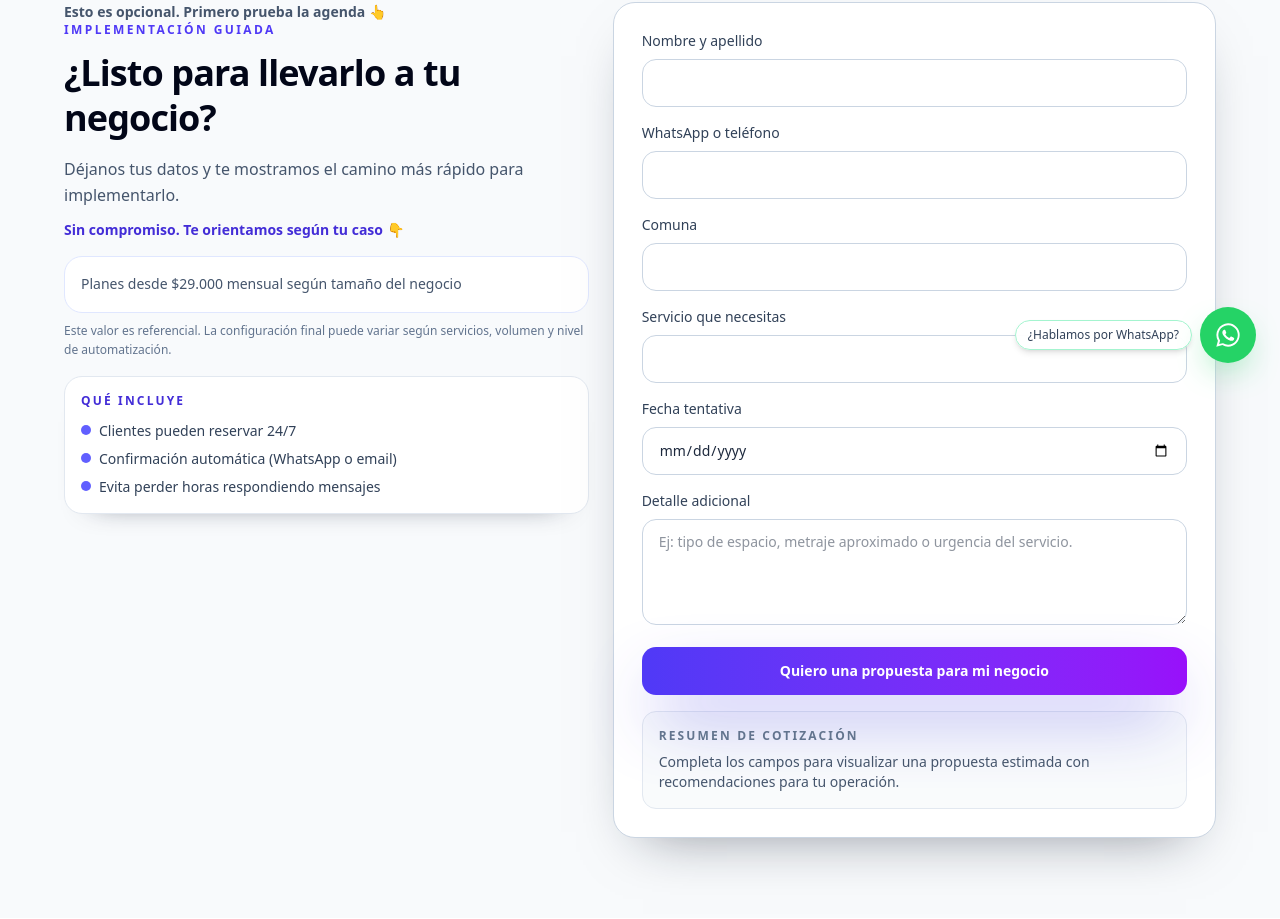
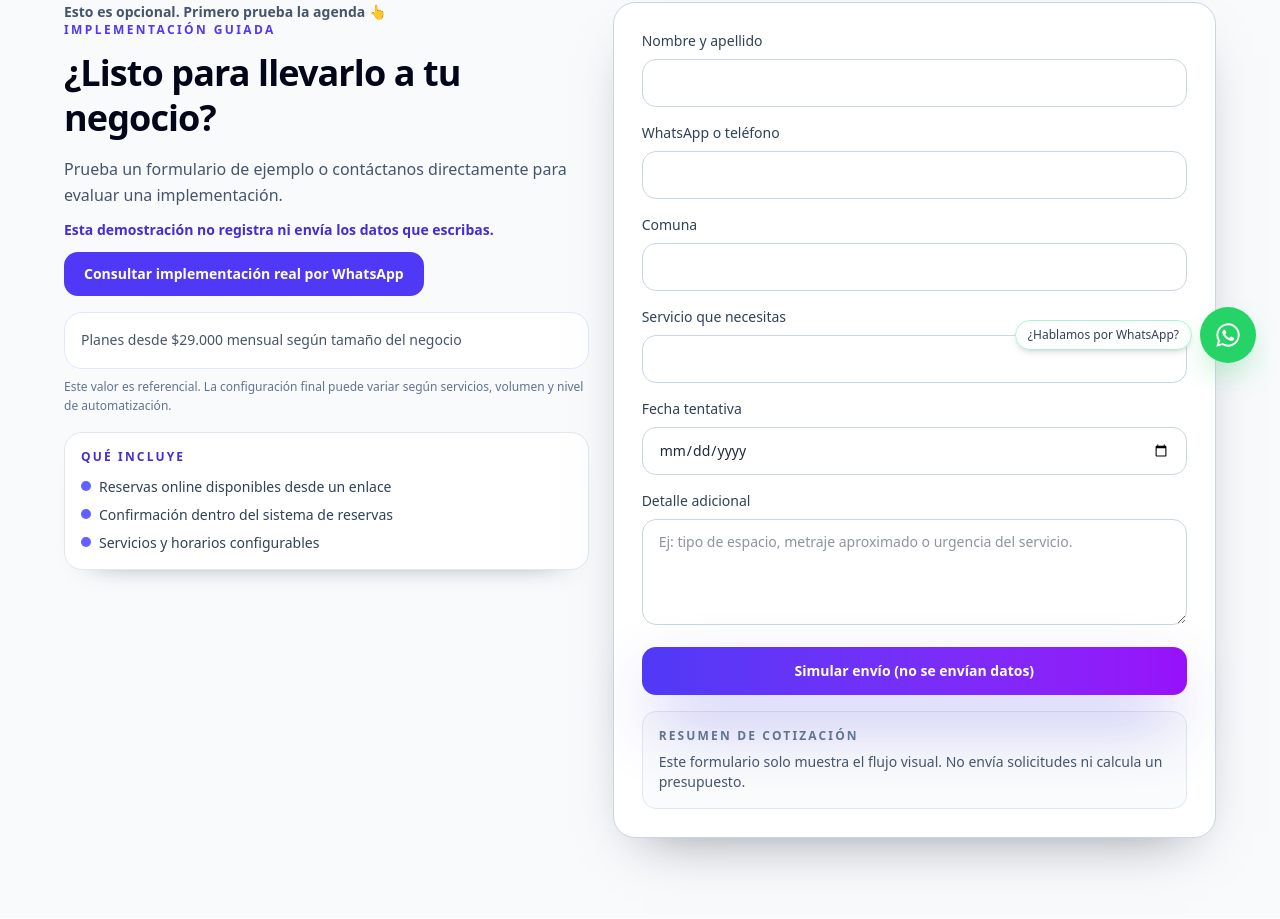
Before and after one commit to verf2390/citaya-agendas, a Next.js app: page /servicios-demo/contacto in a window 1280 px wide. Shown: the part 413-1332 px from the top of the page. Built offline with nearby package versions, Linux system fonts and the light colour scheme.

Commit message:
fix(CIT-133): make simulated form truthful and provide real WhatsApp contact

```diff
--- a/app/servicios-demo/components/lead-capture-section.tsx
+++ b/app/servicios-demo/components/lead-capture-section.tsx
@@ -2,6 +2,7 @@
 
 import { FormEvent, useState } from "react";
 import { SectionHeading } from "./section-heading";
+import { whatsappHref } from "../../(marketing)/components/home/marketing-content";
 
 type FormData = {
   nombre: string;
@@ -22,9 +23,9 @@ const initialFormData: FormData = {
 };
 
 const continuitySteps = [
-  "Clientes pueden reservar 24/7",
-  "Confirmación automática (WhatsApp o email)",
-  "Evita perder horas respondiendo mensajes",
+  "Reservas online disponibles desde un enlace",
+  "Confirmación dentro del sistema de reservas",
+  "Servicios y horarios configurables",
 ] as const;
 
 export function LeadCaptureSection() {
@@ -50,9 +51,10 @@ export function LeadCaptureSection() {
             <SectionHeading
               eyebrow="Implementación guiada"
               title="¿Listo para llevarlo a tu negocio?"
-              description="Déjanos tus datos y te mostramos el camino más rápido para implementarlo."
+              description="Prueba un formulario de ejemplo o contáctanos directamente para evaluar una implementación."
             />
-            <p className="mt-3 text-sm font-semibold text-indigo-700">Sin compromiso. Te orientamos según tu caso 👇</p>
+            <p className="mt-3 text-sm font-semibold text-indigo-700">Esta demostración no registra ni envía los datos que escribas.</p>
+            <a href={whatsappHref} target="_blank" rel="noopener noreferrer" className="mt-3 inline-flex min-h-11 items-center justify-center rounded-xl bg-indigo-600 px-5 py-2.5 text-sm font-semibold text-white hover:bg-indigo-500">Consultar implementación real por WhatsApp</a>
             <p className="mt-4 rounded-2xl border border-indigo-100 bg-white p-4 text-sm leading-relaxed text-slate-600">
               Planes desde $29.000 mensual según tamaño del negocio
             </p>
@@ -83,20 +85,20 @@ export function LeadCaptureSection() {
                     <path d="m8.5 12 2.3 2.3 4.7-4.8" />
                   </svg>
                 </div>
-                <h3 className="mt-4 text-lg font-semibold text-emerald-900">Lead recibido y en proceso</h3>
+                <h3 className="mt-4 text-lg font-semibold text-emerald-900">Simulación completada</h3>
                 <p className="mt-2 text-sm leading-relaxed text-emerald-800">
-                  Tu solicitud quedó registrada con confirmación automática. El equipo comercial la priorizará para
-                  coordinar visita técnica o cotización.
+                  Este es un formulario demostrativo: no hemos enviado ni almacenado tu solicitud.
                 </p>
                 <p className="mt-2 text-sm leading-relaxed text-emerald-800">
-                  Próximo paso: contacto inicial para definir fecha y asegurar continuidad del servicio.
+                  Para recibir una propuesta real, debes contactar a CITAYA mediante el enlace de WhatsApp.
                 </p>
+                <a href={whatsappHref} target="_blank" rel="noopener noreferrer" className="mt-5 inline-flex min-h-12 items-center justify-center rounded-xl bg-indigo-600 px-5 py-3 text-sm font-semibold text-white hover:bg-indigo-500">Solicitar propuesta real por WhatsApp</a>
                 <button
                   type="button"
                   onClick={() => setSubmitted(false)}
                   className="mt-5 inline-flex min-h-12 items-center justify-center rounded-xl border border-emerald-300 bg-white px-4 py-2 text-sm font-semibold text-emerald-700 transition-colors hover:bg-emerald-100"
                 >
-                  Registrar otra solicitud
+                  Volver a probar
                 </button>
               </div>
             ) : (
@@ -149,12 +151,12 @@ export function LeadCaptureSection() {
                   type="submit"
                   className="inline-flex min-h-12 w-full items-center justify-center rounded-xl bg-gradient-to-r from-indigo-600 to-purple-600 px-6 py-3 text-sm font-semibold text-white shadow-[0_30px_66px_-16px_rgba(79,70,229,0.85)] transition-all duration-300 hover:-translate-y-2 hover:scale-[1.015] hover:from-indigo-500 hover:to-purple-500 hover:shadow-[0_40px_85px_-20px_rgba(79,70,229,0.9)]"
                 >
-                  Quiero una propuesta para mi negocio
+                  Simular envío (no se envían datos)
                 </button>
                 <div className="rounded-xl border border-slate-200 bg-slate-50/80 p-4">
                   <p className="text-xs font-semibold uppercase tracking-[0.18em] text-slate-500">Resumen de cotización</p>
                   <p className="mt-2 text-sm text-slate-600">
-                    Completa los campos para visualizar una propuesta estimada con recomendaciones para tu operación.
+                    Este formulario solo muestra el flujo visual. No envía solicitudes ni calcula un presupuesto.
                   </p>
                 </div>
               </form>
```
